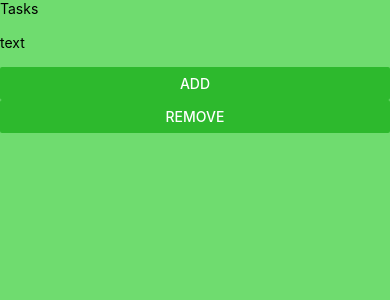
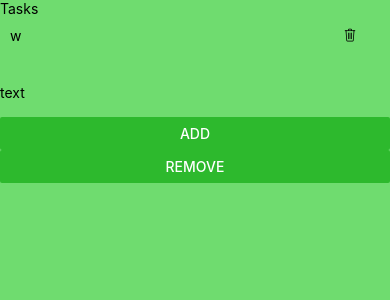
Before and after one commit to csotello/NoCalNutrition, a React Native app: screen / in a window 390 px wide. Shown: the top 300 px of the page. Built offline with nearby package versions, Linux system fonts and the light colour scheme.

Commit message:
Add delete icon

```diff
--- a/App.js
+++ b/App.js
@@ -15,11 +15,12 @@ const width = Dimensions.get('window').width;
 const height = Dimensions.get('window').height;
 const App = () => {
   const isDarkMode = useColorScheme() === 'dark';
-  const [tasks,setTask] = useState([]);
+  const [tasks,setTask] = useState(["w"]);
   const [text,setText] = useState('');
   const add = (task) =>{
     if (task == null) return;
     setTask([...tasks,task]);
+    setText("")
     Keyboard.dismiss();
   }
   const remove = (task) =>{
@@ -37,7 +38,7 @@ const App = () => {
           tasks.map((task,i) => {
             return(
               <View key={i}>
-                <Task style={styles.task} task={task}></Task>
+                <Task style={styles.task} task={task} delete={remove}></Task>
               </View>
             );
           })
@@ -75,12 +76,13 @@ const styles = StyleSheet.create({
   button:{
     width:width/4,
     height:50,
-    // flex:1,
   },
   task:{
     backgroundColor:'#6fdc6f',
-    width:500,
+    width:width,
     height:50,
+    paddingTop:10,
+    display:'flex',
   }
 });
 
--- a/components/Task.js
+++ b/components/Task.js
@@ -1,10 +1,18 @@
 import React from 'react';
-import { View,Text, StyleSheet} from 'react-native';
+import { View,Text, StyleSheet, Touchable, TouchableOpacity} from 'react-native';
+import  Icon  from 'react-native-vector-icons/EvilIcons';
 const Task = (props) =>{
 
     return(
         <View style={props.style}>
-            <Text>{props.task}</Text>
+            <Text id='1' style={{paddingLeft:10,width:20}}>
+                {props.task}
+            </Text>
+            <TouchableOpacity onPress={(evt) => {props.delete(props.task)}} style={{width:50,alignSelf:"flex-end",top:-20}} >
+            <View>
+                <Icon size={20} color='0x900' name="trash"/>
+            </View>
+            </TouchableOpacity>
         </View>
     )
 }
```
